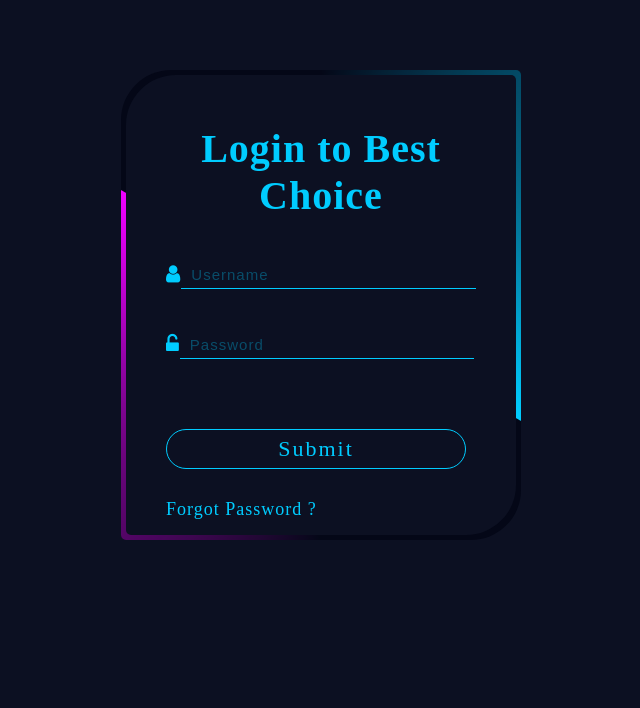
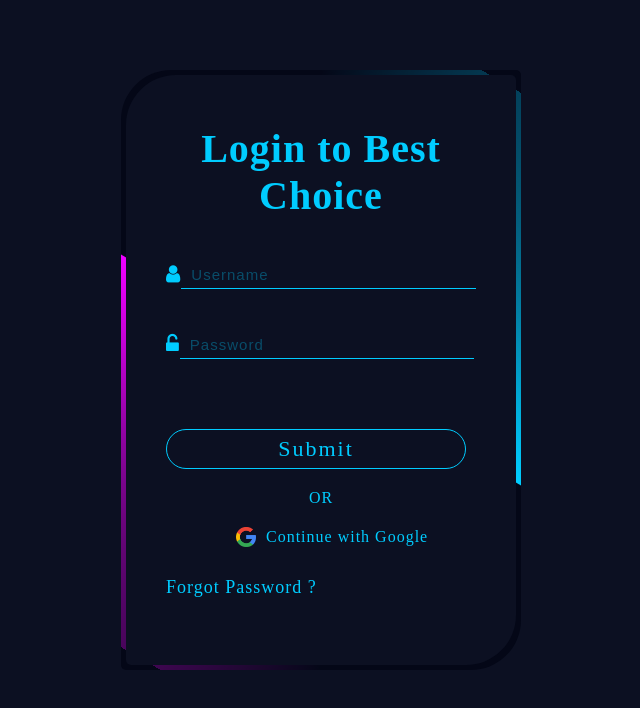
Before and after one commit to prabhatgupta11/Purple_ecommerce_Clone, a plain HTML site: page frontend/login.html in a window 1280 px wide. Shown: the whole page, without its empty margins (319-959 px from the left). Drawn offline with nearby package versions, Linux system fonts and the light colour scheme.

Commit message:
oauth design complete

```diff
--- a/frontend/login.css
+++ b/frontend/login.css
@@ -15,9 +15,9 @@
   .login_form_container{
       position: relative;
       width: 400px;
-      height: 470px;
+      height: 600px;
       max-width: 400px;
-      max-height: 470px;
+      max-height: 600px;
       background: #040717;
       border-radius: 50px 5px;
       display: flex;
@@ -143,3 +143,23 @@
       text-shadow: 0 0 10px #00ccff;
 
   }
+
+  #oauth p{
+   text-align: center;
+   padding: 20px;
+  }
+  #googlepng{
+    display: flex;
+    align-items: center;
+
+    text-align: center;
+    justify-content:5px;
+    gap: 10px;
+    padding: 0px 0px 0px 70px;
+    /* border: solid red; */
+  }
+  #googlepng img{
+    width: 20px;
+    height: 20px;
+
+  }
--- a/frontend/login.html
+++ b/frontend/login.html
@@ -38,6 +38,13 @@
         </div>
         <div class="button_group" id="login_button">
           <a>Submit</a>
+        </div>
+        <div id="oauth">
+           <p>OR</p>
+        </div>
+        <div id="googlepng">
+          <img src="./images/google.png" alt="">
+          <p>Continue with Google</p>
         </div>
         <div class="fotter">
           <a>Forgot Password ?</a>
@@ -85,7 +92,10 @@
     });
 
 
-
+    let googlepng=document.getElementById("googlepng")
+googlepng.addEventListener("click",()=>{
+  alert("working")
+})
     </script>
 
 
```
Also changed, not shown: frontend/images/google.png (added).
